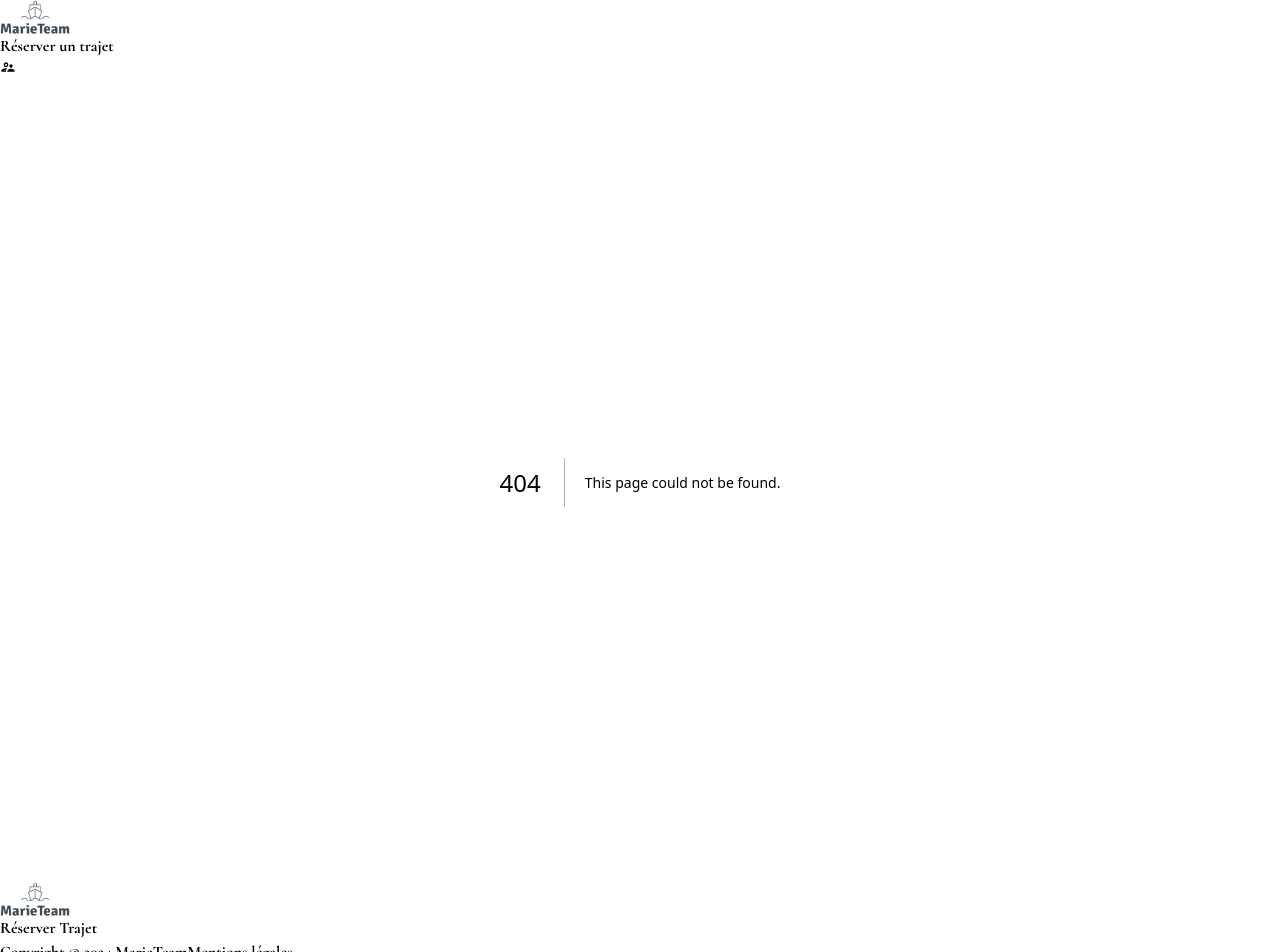
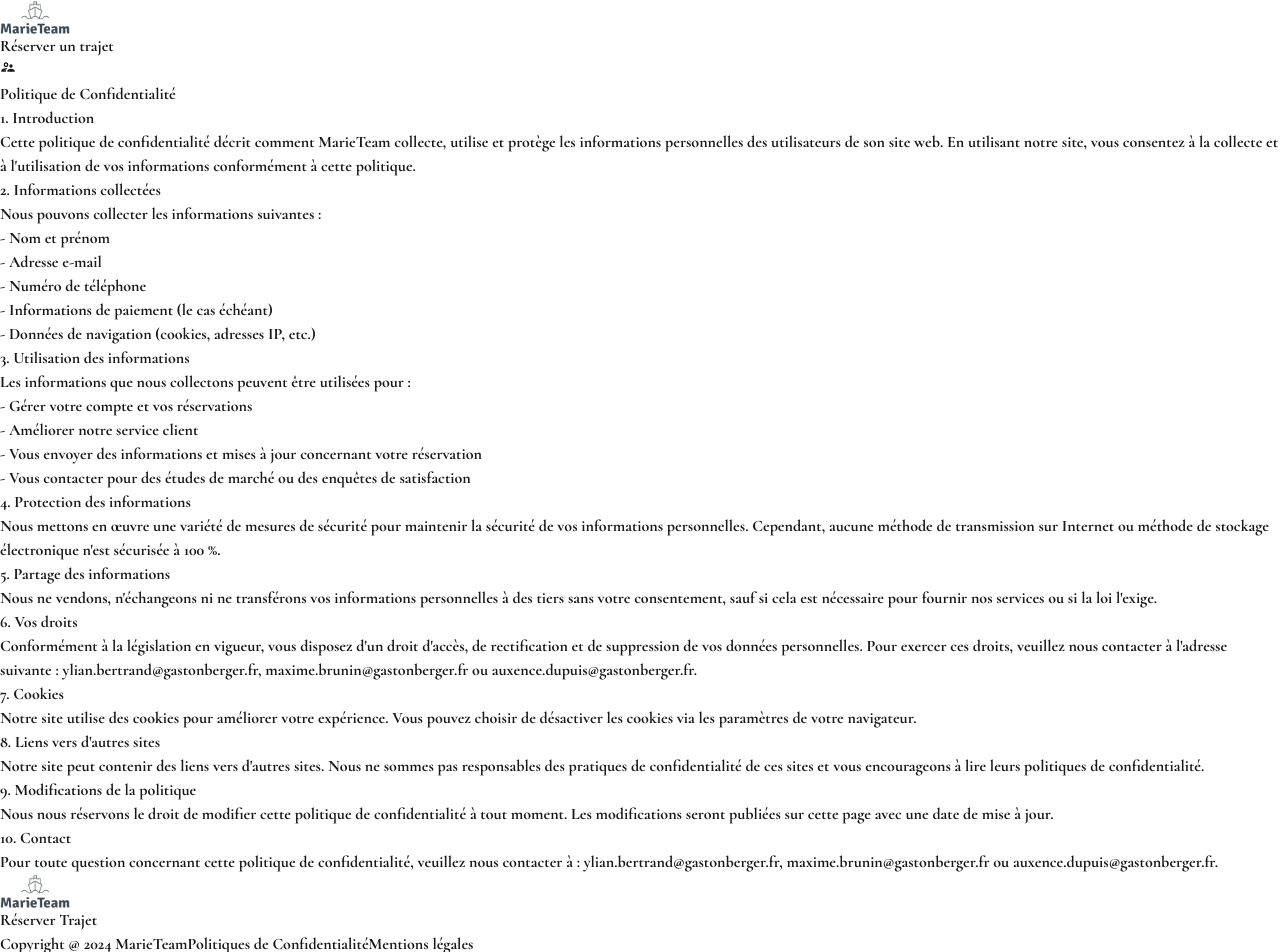
Before and after one commit to MaxBrn/marieteam-js, a Next.js app: page /politiquesconf in a window 1280 px wide. Before the commit this address had no page. Shown: the top 952 px of the page. Built offline with nearby package versions, Linux system fonts and the light colour scheme.

Commit message:
Création de Mentions légales, Création et ajout de Politiques de Confidentialité dans le footer

```diff
--- a/components/Footer.jsx
+++ b/components/Footer.jsx
@@ -19,7 +19,8 @@ export default function Footer() {
 
       <div className="flex justify-between bg-blue-50 w-full py-2 px-4 rounded-b-xl">
         <Link href="/" className="ml-10">Copyright @ 2024 MarieTeam</Link>
-        <Link href="/" className="mr-10">Mentions légales</Link>
+        <Link href="/politiquesconf" className="mr-10">Politiques de Confidentialité</Link>
+        <Link href="/mentionslegales" className="mr-10">Mentions légales</Link>
       </div>
     </footer>
   );
--- /dev/null
+++ b/pages/politiquesconf.jsx
@@ -0,0 +1,78 @@
+import React from 'react';
+
+const PolitiqueDeConfidentialite = () => {
+  return (
+    <>
+      {/* Section principale de la politique de confidentialité */}
+      <section className="pt-16 pb-8 w-16/12 mx-auto">
+        <div className="flex flex-col lg:flex-row justify-center items-stretch">
+          {/* Texte de la politique de confidentialité */}
+          <div className="lg:w-1/2 p-6 lg:p-12 text-s border border-slate-300 rounded-t-xl lg:rounded-l-xl lg:rounded-tr-none bg-white">
+            <h1 className="text-center text-2xl font-semibold">Politique de Confidentialité</h1>
+
+            <h2 className="mt-5 text-xl font-semibold">1. Introduction</h2>
+            <p>
+              Cette politique de confidentialité décrit comment MarieTeam collecte, utilise et protège les informations personnelles des utilisateurs de son site web. En utilisant notre site, vous consentez à la collecte et à l'utilisation de vos informations conformément à cette politique.
+            </p>
+
+            <h2 className="mt-5 text-xl font-semibold">2. Informations collectées</h2>
+            <p>
+              Nous pouvons collecter les informations suivantes :<br />
+              - Nom et prénom<br />
+              - Adresse e-mail<br />
+              - Numéro de téléphone<br />
+              - Informations de paiement (le cas échéant)<br />
+              - Données de navigation (cookies, adresses IP, etc.)
+            </p>
+
+            <h2 className="mt-5 text-xl font-semibold">3. Utilisation des informations</h2>
+            <p>
+              Les informations que nous collectons peuvent être utilisées pour :<br />
+              - Gérer votre compte et vos réservations<br />
+              - Améliorer notre service client<br />
+              - Vous envoyer des informations et mises à jour concernant votre réservation<br />
+              - Vous contacter pour des études de marché ou des enquêtes de satisfaction
+            </p>
+
+            <h2 className="mt-5 text-xl font-semibold">4. Protection des informations</h2>
+            <p>
+              Nous mettons en œuvre une variété de mesures de sécurité pour maintenir la sécurité de vos informations personnelles. Cependant, aucune méthode de transmission sur Internet ou méthode de stockage électronique n'est sécurisée à 100 %.
+            </p>
+
+            <h2 className="mt-5 text-xl font-semibold">5. Partage des informations</h2>
+            <p>
+              Nous ne vendons, n'échangeons ni ne transférons vos informations personnelles à des tiers sans votre consentement, sauf si cela est nécessaire pour fournir nos services ou si la loi l'exige.
+            </p>
+
+            <h2 className="mt-5 text-xl font-semibold">6. Vos droits</h2>
+            <p>
+              Conformément à la législation en vigueur, vous disposez d'un droit d'accès, de rectification et de suppression de vos données personnelles. Pour exercer ces droits, veuillez nous contacter à l'adresse suivante : ylian.bertrand@gastonberger.fr, maxime.brunin@gastonberger.fr ou auxence.dupuis@gastonberger.fr.
+            </p>
+
+            <h2 className="mt-5 text-xl font-semibold">7. Cookies</h2>
+            <p>
+              Notre site utilise des cookies pour améliorer votre expérience. Vous pouvez choisir de désactiver les cookies via les paramètres de votre navigateur.
+            </p>
+
+            <h2 className="mt-5 text-xl font-semibold">8. Liens vers d'autres sites</h2>
+            <p>
+              Notre site peut contenir des liens vers d'autres sites. Nous ne sommes pas responsables des pratiques de confidentialité de ces sites et vous encourageons à lire leurs politiques de confidentialité.
+            </p>
+
+            <h2 className="mt-5 text-xl font-semibold">9. Modifications de la politique</h2>
+            <p>
+              Nous nous réservons le droit de modifier cette politique de confidentialité à tout moment. Les modifications seront publiées sur cette page avec une date de mise à jour.
+            </p>
+
+            <h2 className="mt-5 text-xl font-semibold">10. Contact</h2>
+            <p>
+              Pour toute question concernant cette politique de confidentialité, veuillez nous contacter à : ylian.bertrand@gastonberger.fr, maxime.brunin@gastonberger.fr ou auxence.dupuis@gastonberger.fr.
+            </p>
+          </div>
+        </div>
+      </section>
+    </>
+  );
+};
+
+export default PolitiqueDeConfidentialite;
```
Also changed, not shown: pages/mentionslegales.jsx (added, +75 -0 lines).
